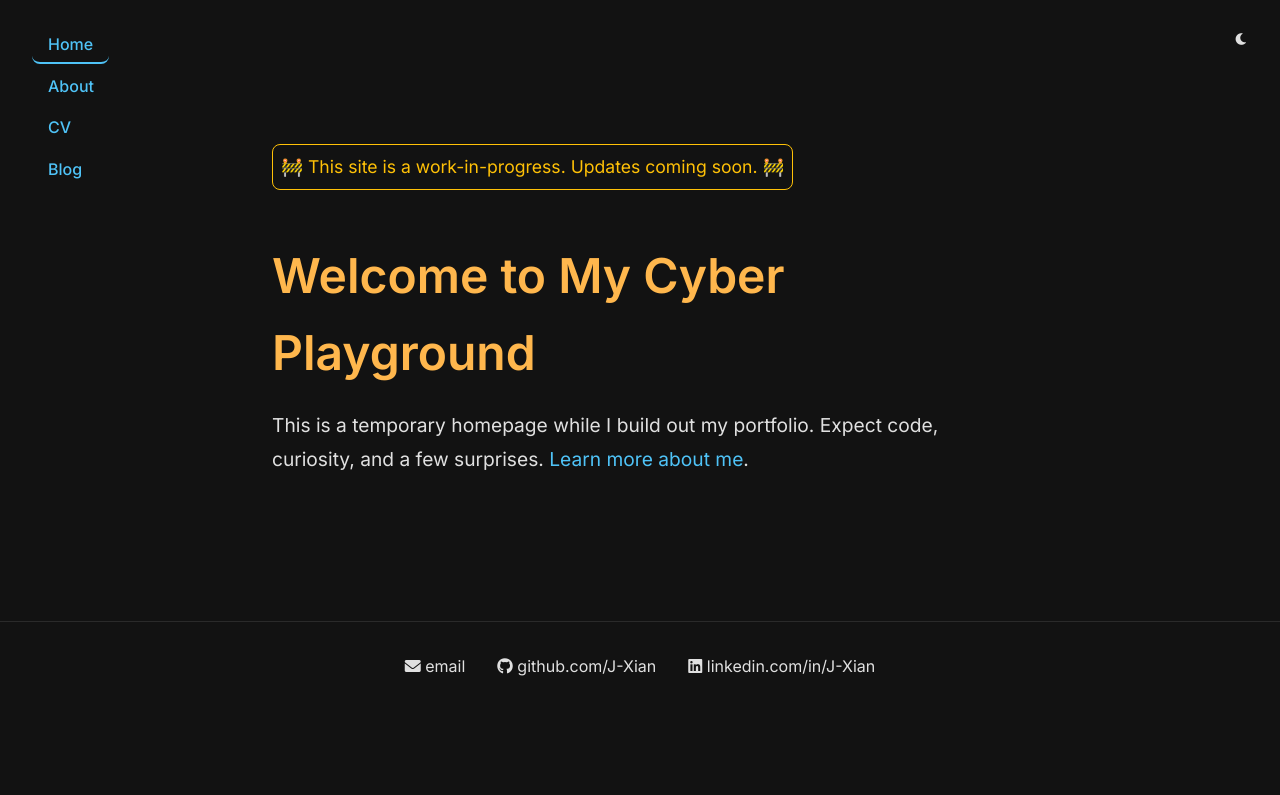
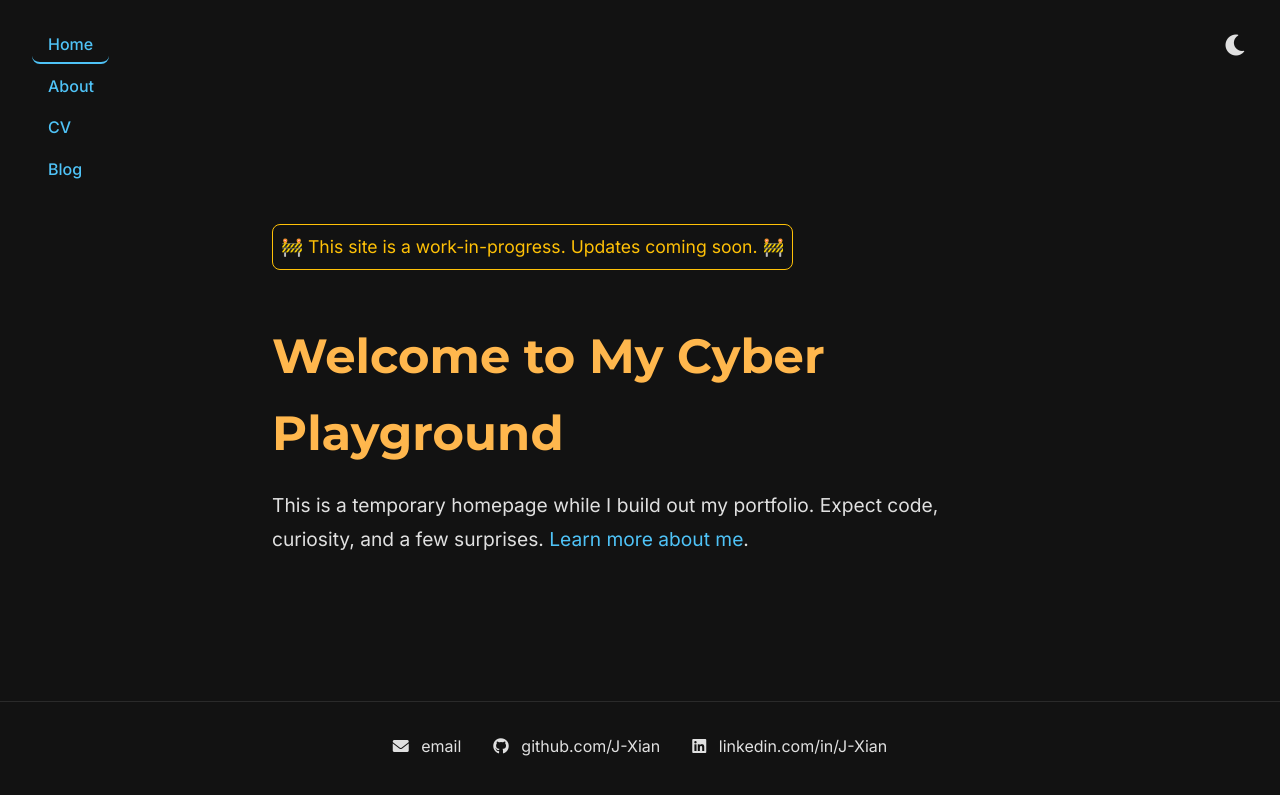
Before and after one commit to J-Xian/J-Xian.github.io, a Jekyll site: the page built from index.html, in a window 1280 px wide. Shown: the top 795 px of the page. Built offline with Jekyll 4.4.1, drawn with Linux system fonts in a browser that asks for light colours.

Commit message:
Update main.css

```diff
--- a/css/main.css
+++ b/css/main.css
@@ -3,15 +3,17 @@
   --text-color: #e0e0e0;
   --link-color: #4fc3f7;
   --accent-color: #ffb74d;
-  --font-family: 'Inter', sans-serif;
+  --font-inter: 'Inter', sans-serif;
+  --font-montserrat: 'Montserrat', sans-serif;
 }
 
 body {
   background-color: var(--bg-color);
   color: var(--text-color);
-  font-family: var(--font-family);
+  font-family: var(--font-inter);
   line-height: 1.6;
   transition: background-color 0.3s ease, color 0.3s ease;
+  padding: 5rem 0; /* Add top and bottom padding for mobile */
 }
 
 body[data-theme="light"] {
@@ -80,6 +82,7 @@ nav a.active {
 }
 
 .hero-heading {
+  font-family: var(--font-montserrat);
   font-size: 3rem;
   margin-bottom: 1rem;
   color: var(--accent-color);
@@ -128,6 +131,11 @@ footer ul {
   color: var(--link-color);
 }
 
+/* Icon Styling */
+.footer-link i {
+  margin-right: 0.5rem;
+}
+
 /* Theme Toggle Button */
 #theme-toggle {
   position: fixed;
@@ -138,6 +146,7 @@ footer ul {
   cursor: pointer;
   color: var(--text-color);
   transition: transform 0.3s ease, color 0.3s ease;
+  font-size: 1.5rem;
 }
 
 #theme-toggle:hover {
@@ -145,7 +154,7 @@ footer ul {
   color: var(--accent-color);
 }
 
-body[data-theme="light"] #theme-toggle svg {
+body[data-theme="light"] #theme-toggle {
   color: #000;
 }
 
```
